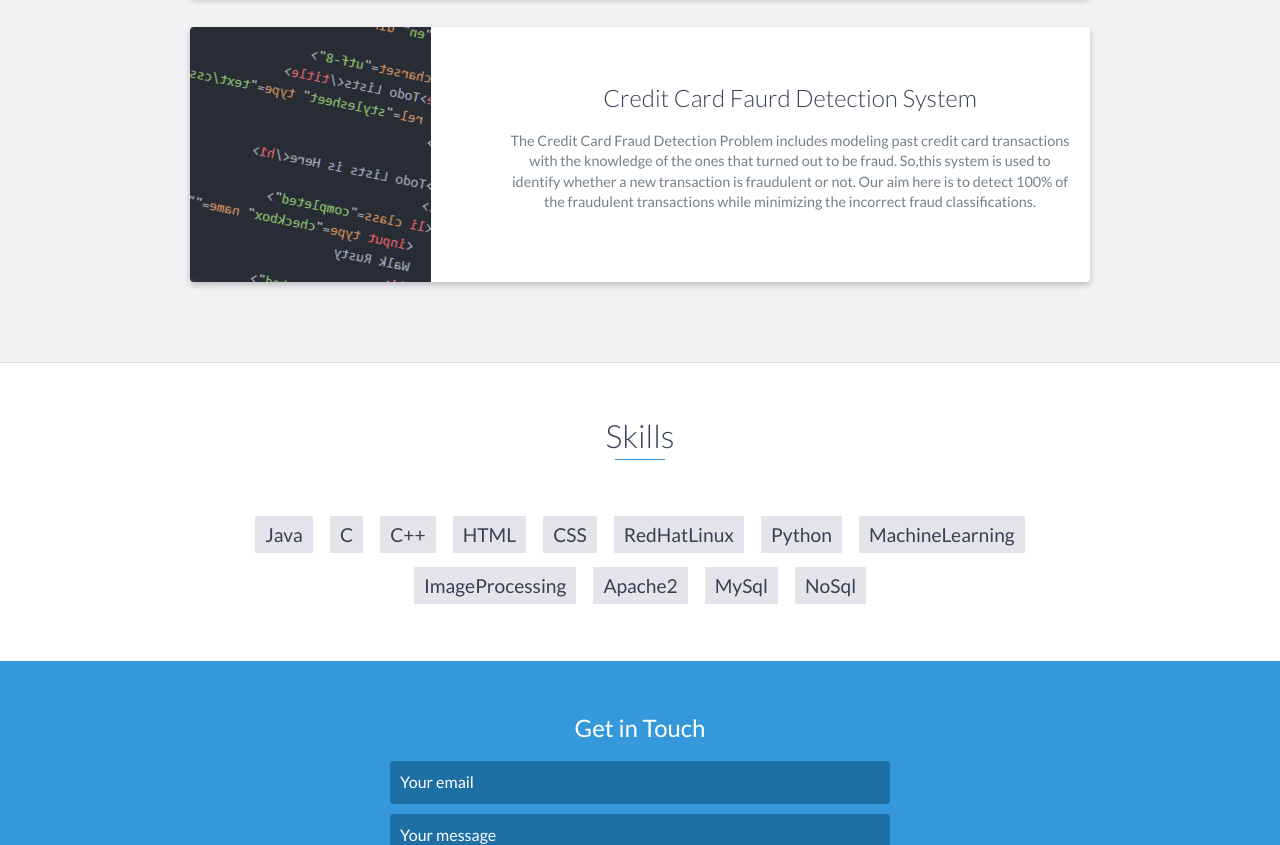
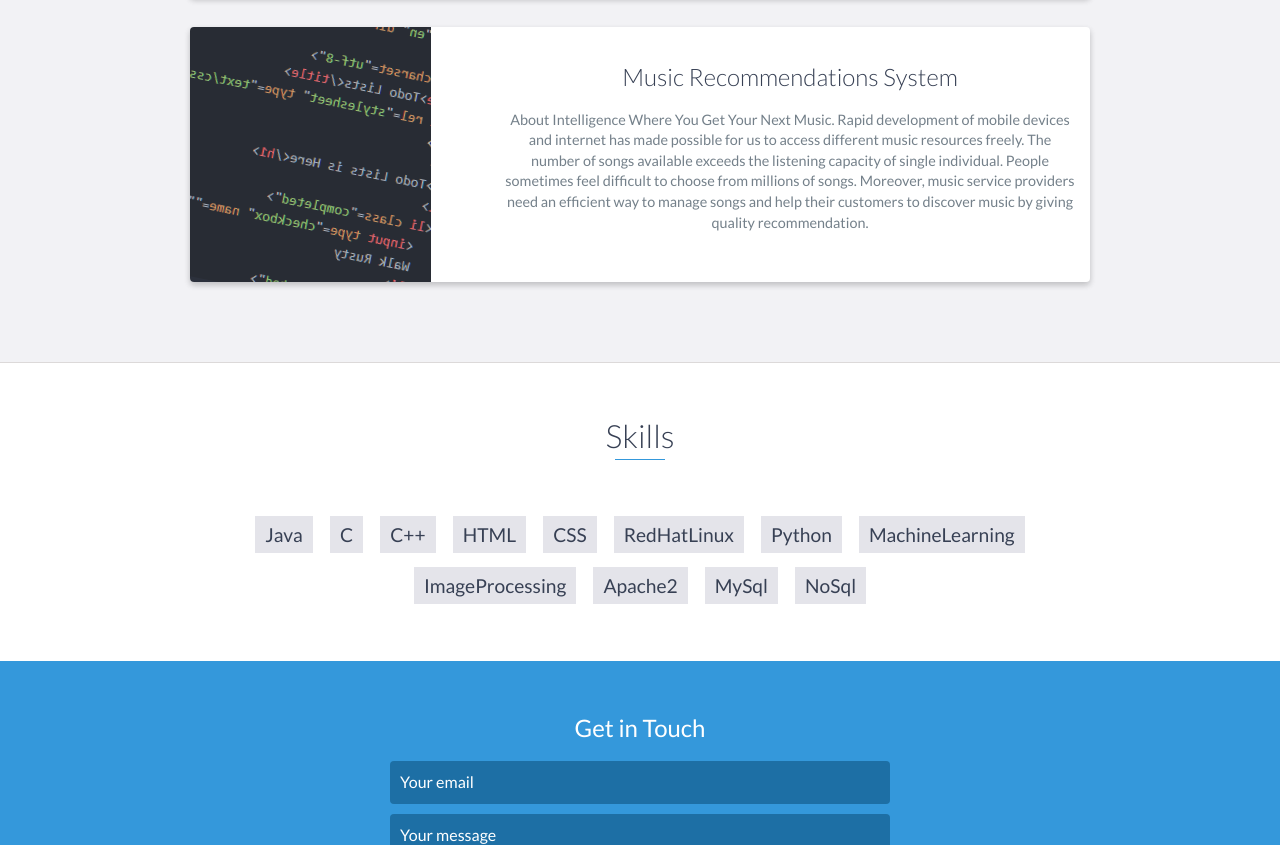
Before and after one commit to theraviprakash/theraviprakash.github.io, a plain HTML site: page index.html in a window 1280 px wide. Shown: the part 3382-4227 px from the top of the page. Drawn offline with nearby package versions, Linux system fonts and the light colour scheme.

Commit message:
one more

```diff
--- a/index.html
+++ b/index.html
@@ -217,9 +217,9 @@ implementation of HDFS cluster for storing data and analysing it into datascienc
                     </div>
                     <!-- End .project-image -->
                     <div class="project-info">
-                        <h3>Credit Card Faurd Detection System</h3>
+                        <h3>Music Recommendations System</h3>
                         <p>
-                           The Credit Card Fraud Detection Problem includes modeling past credit card transactions with the knowledge of the ones that turned out to be fraud. So,this system is used to identify whether a new transaction is fraudulent or not. Our aim here is to detect 100% of the fraudulent transactions while minimizing the incorrect fraud classifications.
+                           About Intelligence Where You Get Your Next Music. Rapid development of mobile devices and internet has made possible for us to access different music resources freely. The number of songs available exceeds the listening capacity of single individual. People sometimes feel difficult to choose from millions of songs. Moreover, music service providers need an efficient way to manage songs and help their customers to discover music by giving quality recommendation.
                         </p>
                         <!-- <a href="#">View Project</a> -->
                     </div>
```
